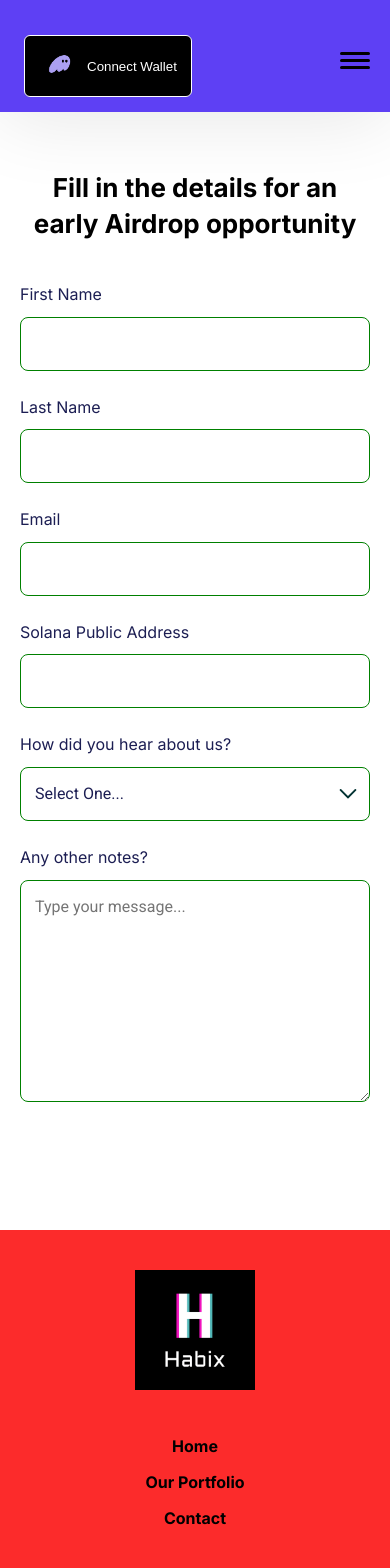
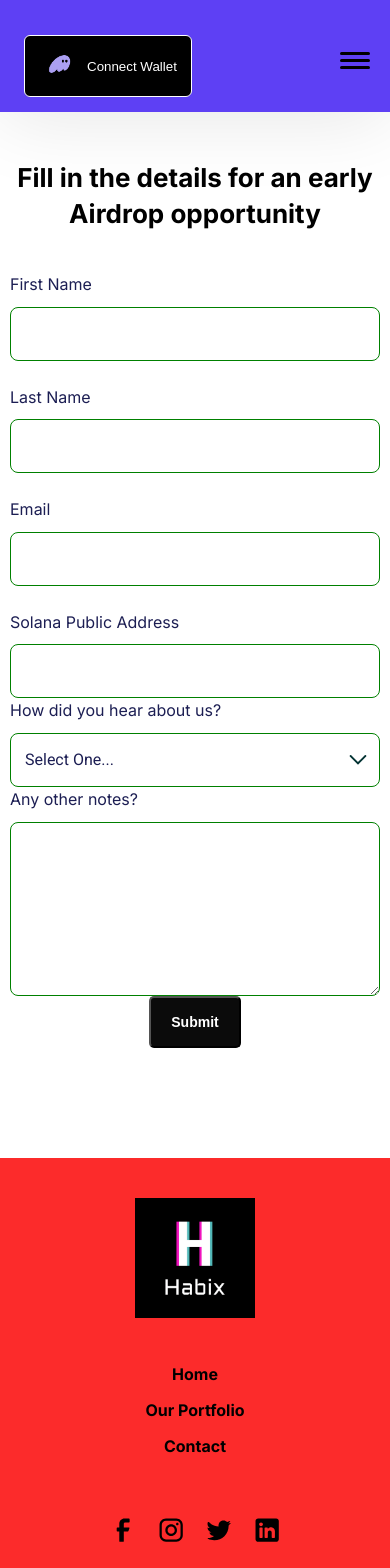
Before and after one commit to SteveTambo/HabixWeb, a React (Create React App) app in the folder client/: page /contact in a window 390 px wide. Shown: the top 1568 px of the page. Built offline with nearby package versions, Linux system fonts and the light colour scheme.

Commit message:
netlify forms

```diff
--- a/client/package.json
+++ b/client/package.json
@@ -13,6 +13,7 @@
     "react-scripts": "5.0.1",
     "react-scroll": "^1.8.9",
     "react-slick": "^0.30.2",
+    "react-toastify": "^11.0.5",
     "slick-carousel": "^1.8.1",
     "web-vitals": "^2.1.4"
   },
--- a/client/src/App.css
+++ b/client/src/App.css
@@ -293,9 +293,6 @@ h2 {
 }
 
 @media only screen and (max-width: 1200px) {
-  .btn-outline-primary {
-    display: none;
-  }
   .hero--section {
     display: flex;
     flex-direction: column-reverse;
--- a/client/src/Pages/Home/Contact/ContactMe.jsx
+++ b/client/src/Pages/Home/Contact/ContactMe.jsx
@@ -1,77 +1,160 @@
 import "./contact.css";
+import { useState } from "react";
+import { toast, ToastContainer } from "react-toastify";
+import "react-toastify/dist/ReactToastify.css";
 
 export default function ContactMe() {
+  const [formData, setFormData] = useState({
+    "first-name": "",
+    "last-name": "",
+    email: "",
+    "wallet-address": "",
+    referral: "",
+    message: "",
+  });
+
+  const handleChange = (e) => {
+    setFormData({
+      ...formData,
+      [e.target.name]: e.target.value,
+    });
+  };
+
+  const encode = (data) => {
+    return Object.keys(data)
+      .map(
+        (key) => encodeURIComponent(key) + "=" + encodeURIComponent(data[key]),
+      )
+      .join("&");
+  };
+
+  const handleSubmit = async (e) => {
+    e.preventDefault();
+
+    try {
+      await fetch("/", {
+        method: "POST",
+        headers: { "Content-Type": "application/x-www-form-urlencoded" },
+        body: encode({
+          "form-name": "airdrop-form",
+          ...formData,
+        }),
+      });
+
+      toast.success("✅ Successfully registered for the airdrop!");
+
+      setFormData({
+        "first-name": "",
+        "last-name": "",
+        email: "",
+        "wallet-address": "",
+        referral: "",
+        message: "",
+      });
+    } catch (error) {
+      toast.error("❌ Submission failed. Try again.");
+    }
+  };
+
   return (
     <section id="Contact" className="contact--section">
       <div>
         <h2>Fill in the details for an early Airdrop opportunity</h2>
       </div>
-      <form className="contact--form--container">
+
+      <form
+        name="airdrop-form"
+        method="POST"
+        data-netlify="true"
+        onSubmit={handleSubmit}
+        className="contact--form--container"
+      >
+        <input type="hidden" name="form-name" value="airdrop-form" />
+
         <div className="container">
-          <label htmlFor="first-name" className="contact--label">
+          <label className="contact--label">
             <span className="text-md">First Name</span>
             <input
               type="text"
+              name="first-name"
+              value={formData["first-name"]}
+              onChange={handleChange}
+              required
               className="contact--input text-md"
-              name="first-name"
-              id="first-name"
-              required
             />
           </label>
-          <label htmlFor="last-name" className="contact--label">
+
+          <label className="contact--label">
             <span className="text-md">Last Name</span>
             <input
               type="text"
+              name="last-name"
+              value={formData["last-name"]}
+              onChange={handleChange}
+              required
               className="contact--input text-md"
-              name="last-name"
-              id="last-name"
-              required
             />
           </label>
-          <label htmlFor="email" className="contact--label">
+
+          <label className="contact--label">
             <span className="text-md">Email</span>
             <input
               type="email"
+              name="email"
+              value={formData.email}
+              onChange={handleChange}
+              required
               className="contact--input text-md"
-              name="email"
-              id="email"
-              required
             />
           </label>
-          <label htmlFor="phone-number" className="contact--label">
+
+          <label className="contact--label">
             <span className="text-md">Solana Public Address</span>
             <input
-              type="number"
+              type="text"
+              name="wallet-address"
+              value={formData["wallet-address"]}
+              onChange={handleChange}
+              required
               className="contact--input text-md"
-              name="phone-number"
-              id="phone-number"
-              required
             />
           </label>
         </div>
-        <label htmlFor="choode-topic" className="contact--label">
+
+        <label className="contact--label">
           <span className="text-md">How did you hear about us?</span>
-          <select id="choose-topic" className="contact--input text-md">
-            <option>Select One...</option>
-            <option>Item 1</option>
-            <option>Item 2</option>
-            <option>Item 3</option>
+          <select
+            name="referral"
+            value={formData.referral}
+            onChange={handleChange}
+            required
+            className="contact--input text-md"
+          >
+            <option value="">Select One...</option>
+            <option>Twitter</option>
+            <option>Telegram</option>
+            <option>Friend</option>
+            <option>Website</option>
           </select>
         </label>
-        <label htmlFor="message" className="contact--label">
+
+        <label className="contact--label">
           <span className="text-md">Any other notes?</span>
           <textarea
+            name="message"
+            rows="6"
+            value={formData.message}
+            onChange={handleChange}
             className="contact--input text-md"
-            id="message"
-            rows="8"
-            placeholder="Type your message..."
           />
         </label>
 
-        <div>
-          <button className="btn btn-outline-primary">Submit</button>
-        </div>
+        <button type="submit" className="btn btn-outline-primary">
+          Submit
+        </button>
       </form>
+
+      <ToastContainer position="top-right" autoClose={3000} />
     </section>
   );
 }
--- a/client/src/Pages/Home/Contact/contact.css
+++ b/client/src/Pages/Home/Contact/contact.css
@@ -1,7 +1,7 @@
 /* contact start  */
 .contact--section {
   display: flex;
-  padding: 150px 85px;
+  padding: 90px 65px;
   flex-direction: column;
   justify-content: center;
   align-items: center;
@@ -100,13 +100,14 @@ input[type="checkbox"] {
 /* Small phones */
 @media (max-width: 480px) {
   .contact--section {
-    padding: 80px 20px;
+    padding: 70px 10px;
     gap: 40px;
   }
 
   .contact--form--container {
     width: 100%;
     row-gap: 24px;
+    display: block;
   }
 
   .container {
```
Also changed, not shown: client/public/netlify-form.html (added, +8 -0 lines), 1 other file (tests, documents, lock files or other folders).
